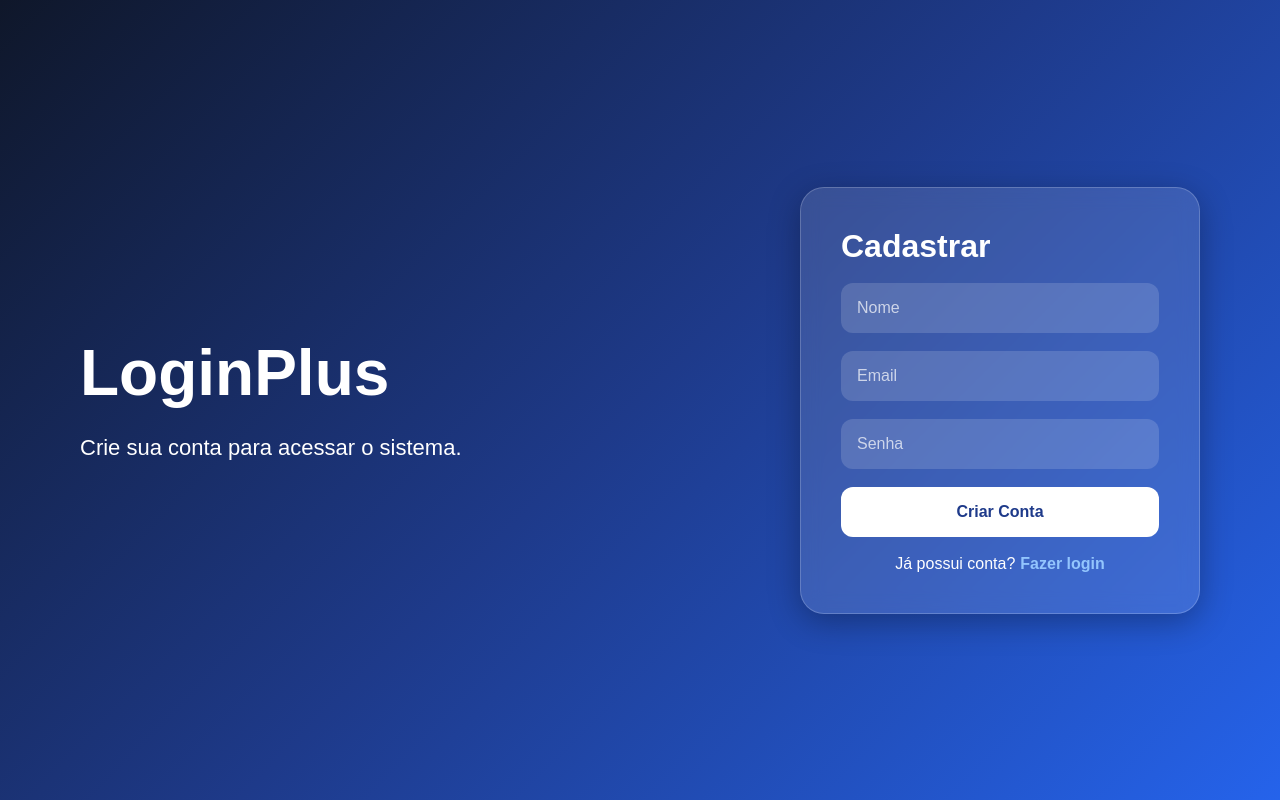
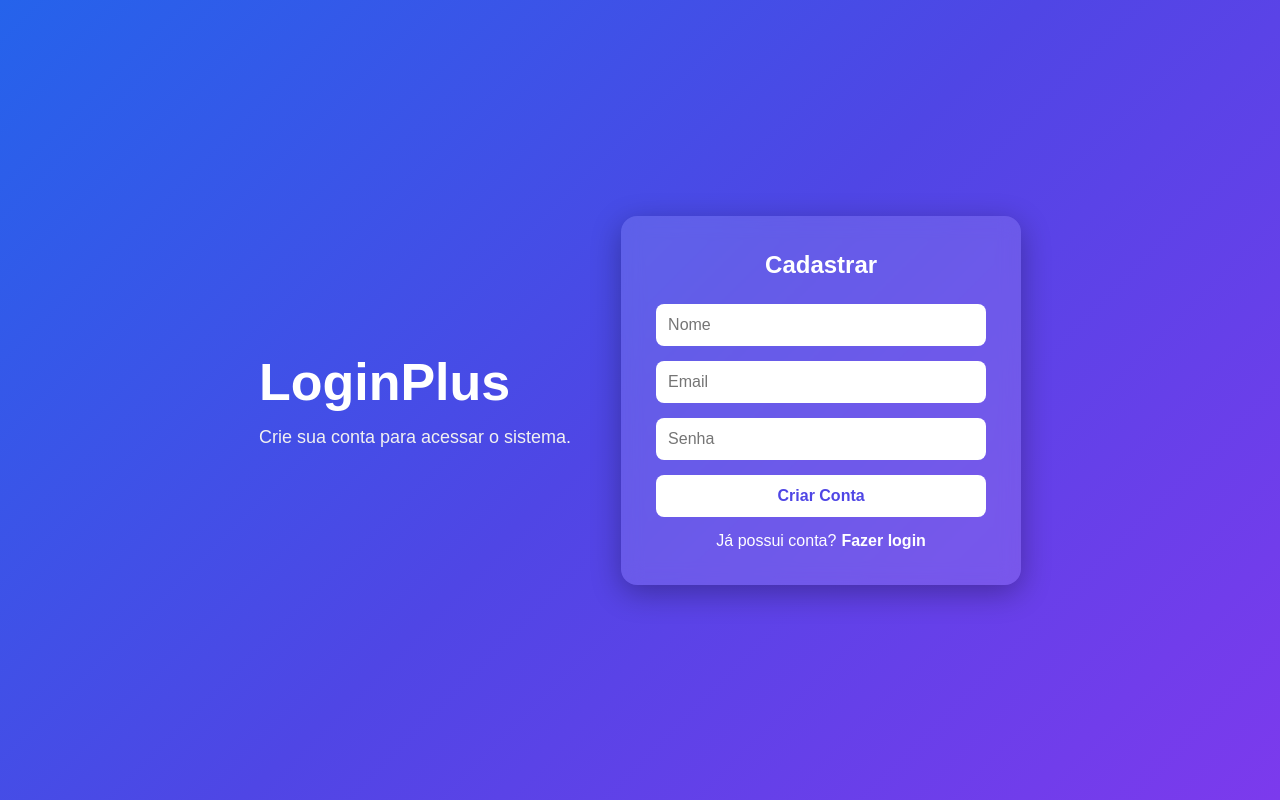
Before and after one commit to rafaelcaputo2324/Projeto_Teste_SF, a React (Vite) app: page /cadastro in a window 1280 px wide. Built offline with nearby package versions, Linux system fonts and the light colour scheme.

Commit message:
Update login.css

```diff
--- a/src/styles/login.css
+++ b/src/styles/login.css
@@ -6,97 +6,93 @@
 }
 
 body {
-  background: #0f172a;
+  background: linear-gradient(
+    135deg,
+    #2563eb,
+    #4f46e5,
+    #7c3aed
+  );
+
+  min-height: 100vh;
+  color: white;
 }
+
+/* LOGIN */
 
 .container-login {
   width: 100%;
-  height: 100vh;
+  min-height: 100vh;
 
   display: flex;
-  justify-content: space-between;
   align-items: center;
+  justify-content: center;
 
-  padding: 80px;
+  gap: 50px;
+  padding: 20px;
 
-  background:
-    linear-gradient(
-      135deg,
-      #0f172a,
-      #1e3a8a,
-      #2563eb
-    );
+  flex-wrap: wrap;
 }
 
 .left-login {
-  color: white;
-  max-width: 500px;
+  max-width: 400px;
 }
 
 .left-login h1 {
-  font-size: 64px;
-  margin-bottom: 20px;
+  font-size: 52px;
+  margin-bottom: 15px;
 }
 
 .left-login p {
-  font-size: 22px;
-  line-height: 35px;
+  font-size: 18px;
+  color: #f1f1f1;
 }
 
 .card-login {
-  width: 400px;
+  width: 100%;
+  max-width: 400px;
 
-  background: rgba(255,255,255,0.12);
+  background: rgba(255, 255, 255, 0.12);
 
   backdrop-filter: blur(10px);
 
-  padding: 40px;
+  padding: 35px;
 
-  border-radius: 24px;
+  border-radius: 16px;
 
   display: flex;
   flex-direction: column;
-  gap: 18px;
 
-  border: 1px solid rgba(255,255,255,0.2);
+  gap: 15px;
 
-  box-shadow:
-    0 8px 32px rgba(0,0,0,0.3);
+  box-shadow: 0 8px 30px rgba(0,0,0,0.3);
 }
 
 .card-login h2 {
-  color: white;
-  font-size: 32px;
+  text-align: center;
+  margin-bottom: 10px;
 }
 
 .card-login input {
-  padding: 16px;
+  width: 100%;
+
+  padding: 12px;
 
   border: none;
-  border-radius: 12px;
+  border-radius: 8px;
 
   outline: none;
-
-  background: rgba(255,255,255,0.15);
-
-  color: white;
 
   font-size: 16px;
 }
 
-.card-login input::placeholder {
-  color: rgba(255,255,255,0.7);
-}
-
 .card-login button {
-  padding: 16px;
+  padding: 12px;
 
   border: none;
-  border-radius: 12px;
+  border-radius: 8px;
 
-  background: white;
-
-  color: #1e3a8a;
+  background: #ffffff;
+  color: #4f46e5;
 
   font-size: 16px;
   font-weight: bold;
@@ -107,19 +103,207 @@ body {
 }
 
 .card-login button:hover {
-  transform: translateY(-2px);
-}.register-text {
-  color: white;
+  opacity: 0.85;
+  transform: scale(1.02);
+}
+
+.register-text {
   text-align: center;
 }
 
 .register-text a {
-  color: #93c5fd;
   margin-left: 5px;
+  color: #ffffff;
+  font-weight: bold;
+  text-decoration: none;
+}
+
+/* NAVBAR */
+
+.navbar {
+  width: 100%;
+
+  display: flex;
+  justify-content: space-between;
+  align-items: center;
+
+  padding: 20px 30px;
+
+  background: rgba(0, 0, 0, 0.2);
+
+  backdrop-filter: blur(10px);
+
+  flex-wrap: wrap;
+}
+
+.navbar h2 {
+  font-size: 28px;
+}
+
+.navbar div {
+  display: flex;
+  gap: 20px;
+}
+
+.navbar a {
+  color: white;
   text-decoration: none;
   font-weight: bold;
 }
 
-.register-text a:hover {
-  text-decoration: underline;
+/* DASHBOARD */
+
+.dashboard {
+  padding: 30px;
 }
+
+.dashboard h1 {
+  margin-bottom: 20px;
+}
+
+.cards {
+  display: flex;
+  gap: 20px;
+
+  flex-wrap: wrap;
+}
+
+.card {
+  flex: 1;
+  min-width: 220px;
+
+  background: rgba(255,255,255,0.12);
+
+  backdrop-filter: blur(10px);
+
+  padding: 25px;
+
+  border-radius: 16px;
+
+  box-shadow: 0 8px 25px rgba(0,0,0,0.2);
+}
+
+.card h2 {
+  margin-bottom: 10px;
+}
+
+/* PRODUTOS */
+
+.products {
+  padding: 30px;
+}
+
+.products h1 {
+  margin-bottom: 20px;
+}
+
+.form-product {
+  display: flex;
+  gap: 10px;
+
+  margin-bottom: 20px;
+
+  flex-wrap: wrap;
+}
+
+.form-product input {
+  flex: 1;
+  min-width: 220px;
+
+  padding: 12px;
+
+  border: none;
+  border-radius: 8px;
+
+  outline: none;
+}
+
+.form-product button {
+  padding: 12px 20px;
+
+  border: none;
+  border-radius: 8px;
+
+  background: white;
+  color: #4f46e5;
+
+  font-weight: bold;
+
+  cursor: pointer;
+}
+
+.product-item {
+  background: rgba(255,255,255,0.12);
+
+  backdrop-filter: blur(10px);
+
+  padding: 15px;
+
+  border-radius: 12px;
+
+  margin-bottom: 10px;
+
+  display: flex;
+  justify-content: space-between;
+  align-items: center;
+
+  flex-wrap: wrap;
+
+  gap: 10px;
+}
+
+.product-item button {
+  padding: 8px 15px;
+
+  border: none;
+  border-radius: 8px;
+
+  background: crimson;
+  color: white;
+
+  cursor: pointer;
+}
+
+/* RESPONSIVIDADE */
+
+@media (max-width: 768px) {
+  .container-login {
+    flex-direction: column;
+    text-align: center;
+  }
+
+  .left-login h1 {
+    font-size: 40px;
+  }
+
+  .navbar {
+    flex-direction: column;
+    gap: 15px;
+  }
+
+  .cards {
+    flex-direction: column;
+  }
+
+  .form-product {
+    flex-direction: column;
+  }
+
+  .form-product button {
+    width: 100%;
+  }
+}
+.logo-area {
+  display: flex;
+  align-items: center;
+  gap: 10px;
+}
+
+.logo {
+  width: 45px;
+  height: 45px;
+
+  object-fit: cover;
+
+  border-radius: 50%;
+}
```
